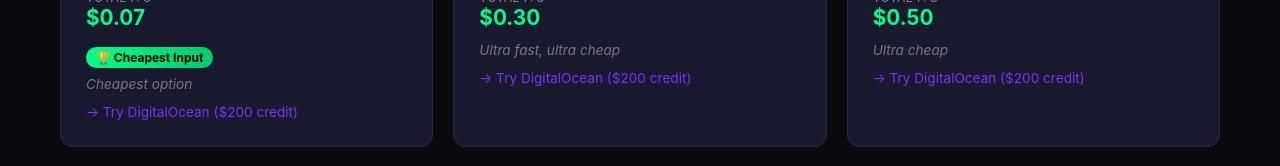
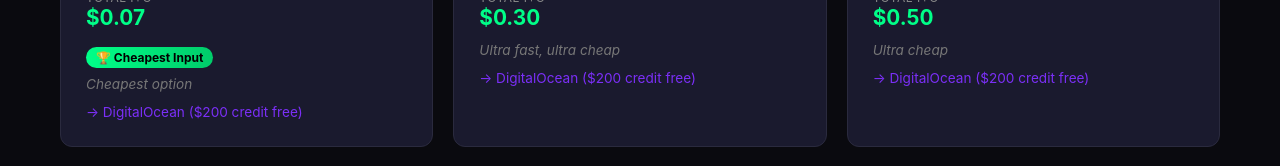
Before and after one commit to Gzfello/api-cost-compare, a plain HTML site: page index.html in a window 1280 px wide. Shown: the part 567-733 px from the top of the page. Drawn offline with Linux system fonts and the light colour scheme.

Commit message:
Add affiliate links for all providers

```diff
--- a/index.html
+++ b/index.html
@@ -195,7 +195,7 @@ card.innerHTML = `
 </div>
 ${isCheapest ? '<span class="best-badge">🏆 Cheapest Input</span>' : ''}
 <div class="note">${d.note}</div>
-<a href="https://try.digitalocean.com/free-vps/" class="url" target="_blank" rel="nofollow">→ Try DigitalOcean ($200 credit)</a>
+<a href="https://try.digitalocean.com/free-vps/" class="url" target="_blank" rel="nofollow">→ DigitalOcean ($200 credit free)</a>
 `;
 grid.appendChild(card);
 });
```
